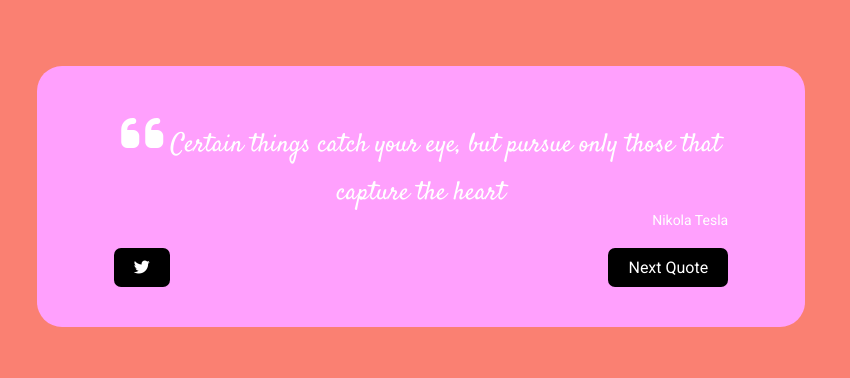
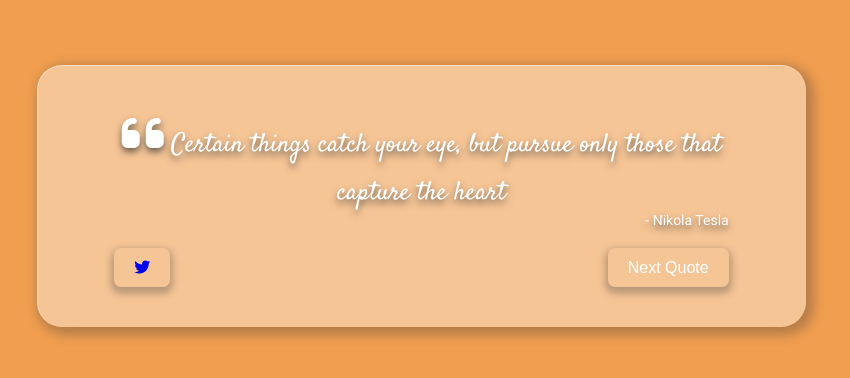
Before and after one commit to Iannacus/reactQuotesApp, a React (Create React App) app: page / in a window 1280 px wide. Shown: the part 204-582 px from the top of the page, without its empty margins (219-1069 px from the left). Built offline with nearby package versions, Linux system fonts and the light colour scheme.

Commit message:
Tweet quote function added

```diff
--- a/package.json
+++ b/package.json
@@ -7,6 +7,7 @@
     "@testing-library/react": "^11.2.6",
     "@testing-library/user-event": "^12.8.3",
     "react": "^17.0.2",
+    "react-backdrop-filter": "^2.1.0",
     "react-dom": "^17.0.2",
     "react-scripts": "4.0.3",
     "web-vitals": "^1.1.1"
--- a/src/App.css
+++ b/src/App.css
@@ -6,42 +6,26 @@
   align-items: center;
   justify-content: center;
   font-size: calc(10px + 2vmin);
-  color: white;
-}
-
-.App-logo {
-  height: 40vmin;
-  pointer-events: none;
-}
-
-@media (prefers-reduced-motion: no-preference) {
-  .App-logo {
-    animation: App-logo-spin infinite 20s linear;
-  }
-}
-
-.App-header {
-
-  min-height: 100vh;
-  display: flex;
-  flex-direction: column;
-  align-items: center;
-  justify-content: center;
-  font-size: calc(10px + 2vmin);
-  color: white;
 }
 
 .App-link {
   color: #61dafb;
 }
 
-@keyframes App-logo-spin {
-  from {
-    transform: rotate(0deg);
-  }
-  to {
-    transform: rotate(360deg);
-  }
+.glass {
+  background-color: rgba(255, 255, 255, 0.4);
+  box-shadow: 4px 4px 11px 4px rgba(51,51,51,0.3);
+  border-radius: 0.5rem;
+}
+
+.glass-btn {
+  background-color: rgba(255, 255, 255, 0);
+  box-shadow: 0 4px 7px 3px rgba(51,51,51,0.3);
+}
+
+.glass-border {
+   border-top: solid 1px rgba(255, 255, 255, 0.4);
+  border-left: solid 1px rgba(255, 255, 255, 0.4);
 }
 
 .card{
@@ -49,7 +33,6 @@
   flex-direction: column;
   justify-content: center;
   align-items: center;
-  background-color: #FFA0FD;
   width: 60%;
   border-radius: 25px;
   padding: 40px 0;
@@ -59,10 +42,10 @@
   font-size: 48px;
 }
 
+
 .btn {
   font-size: 16px;
   padding: 10px 20px;
-  background-color: black;
   border-radius: 7px;
   transform: scale(1);
   transition: 0.3s;
@@ -82,6 +65,7 @@
 
 .text-quote {
   margin-bottom: 20px;
+  text-shadow: 0 4px 7px  rgba(51,51,51,0.7);;
 }
 
 .buttonContainer {
--- a/src/App.js
+++ b/src/App.js
@@ -1,4 +1,3 @@
-import logo from './logo.svg';
 import './App.css';
 import Card from './modules/Card'
 
--- a/src/index.css
+++ b/src/index.css
@@ -11,7 +11,8 @@ body {
   font-family: 'Roboto', sans-serif;
   -webkit-font-smoothing: antialiased;
   -moz-osx-font-smoothing: grayscale;
-  background-color: salmon;
+  background-color: rgb(241, 158, 80);
+  color: white;
 }
 
 blockquote {
@@ -27,3 +28,16 @@ code {
   font-family: source-code-pro, Menlo, Monaco, Consolas, 'Courier New',
     monospace;
 }
+
+a {
+  text-decoration: none;
+}
+
+a:visited {
+  color: white;
+}
+
+button {
+  border: none;
+  color: white;
+}
--- a/src/modules/Button.jsx
+++ b/src/modules/Button.jsx
@@ -1,18 +1,28 @@
-import React from 'react';
+import React, { useState } from 'react';
 
 function Button({ content }) {
-    console.log(content)
+    const [link, setLink] = useState('https://twitter.com/intent/tweet?text=')
     if (content === 'fab fa-twitter') {
         return (
-            <div className="btn">
+            <a
+                onClick={e => {
+                    const regex = / +/gi;
+                    if (e.target.classList.contains("btn")) {
+                        const textQuote = e.target.parentElement.previousElementSibling.textContent.trim(' ').replace(regex, '%20');
+                        setLink('https://twitter.com/intent/tweet?text=' + textQuote);
+                        console.log(e.target.parentElement.previousElementSibling.textContent);
+                    }
+
+                }}
+                href={link} target="__BLANK" className="btn glass-btn">
                 <i className={content}></i>
-            </div>
+            </a>
         );
     } else {
         return (
-            <div className="btn">
+            <button className="btn glass-btn">
                 {content}
-            </div>
+            </button>
         );
     }
 
--- a/src/modules/Card.jsx
+++ b/src/modules/Card.jsx
@@ -3,7 +3,7 @@ import QuoteContainer from './QuoteContainer';
 
 function Card() {
     return (
-        <div className='card'>
+        <div className='card glass glass-border'>
             <QuoteContainer />
         </div>
     );
--- a/src/modules/Quote.jsx
+++ b/src/modules/Quote.jsx
@@ -4,7 +4,7 @@ function Quote() {
     return (
         <div className='text-quote'>
             <blockquote><span><i className="fas fa-quote-left"></i></span>   Certain things catch your eye, but pursue only those that capture the heart</blockquote>
-            <div className='quoteAuthor'><p>Nikola Tesla</p></div>
+            <div className='quoteAuthor'><p> - Nikola Tesla</p></div>
         </div>
     );
 }
```
Also changed, not shown: 1 other file (tests, documents, lock files or other folders).
